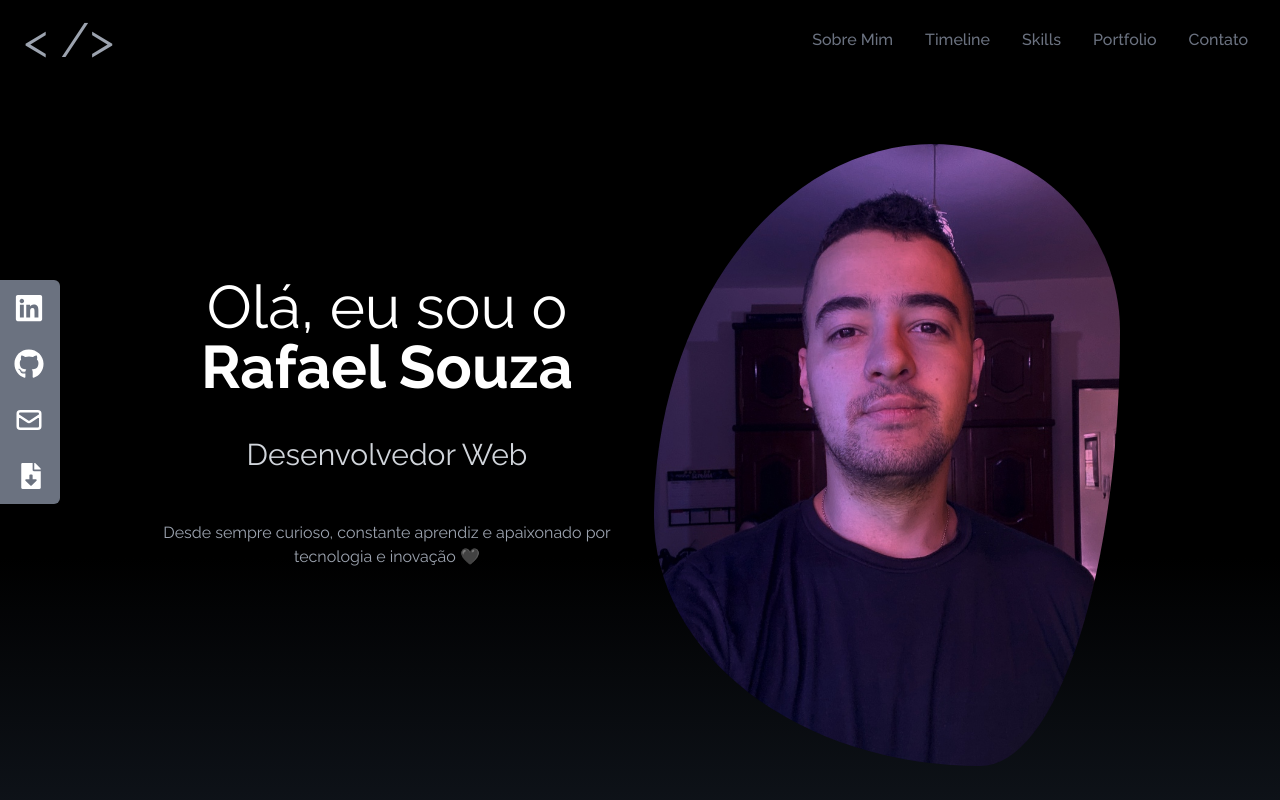
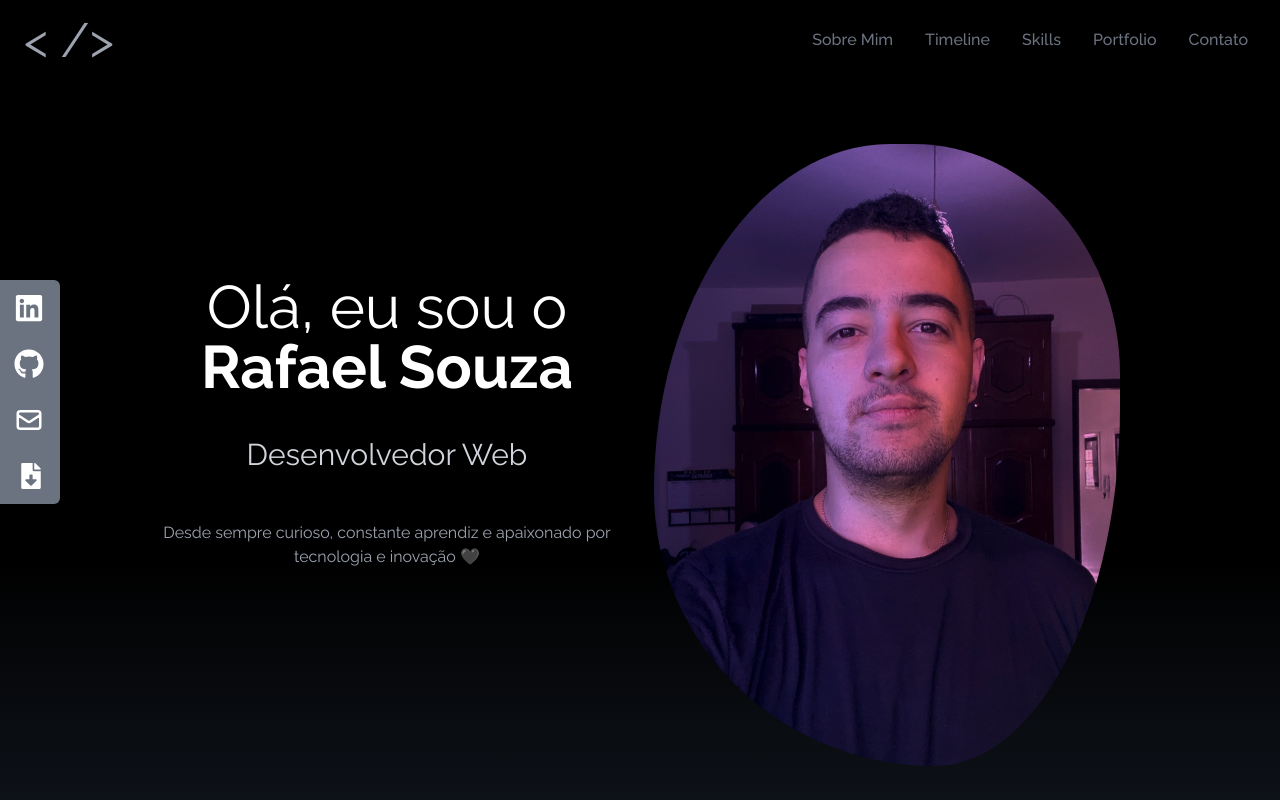
Before and after one commit to Rafael-Souza-97/portfolio, a React (Create React App) app: page / in a window 1280 px wide. Shown: the top 800 px of the page. Built offline with nearby package versions, Linux system fonts and the light colour scheme; the HTML template or start-up script is replaced by a standard one.

Commit message:
fix: Pequenas correções

```diff
--- a/src/components/Home.jsx
+++ b/src/components/Home.jsx
@@ -1,5 +1,5 @@
-import React from "react";
-import HeroImage from "../assets/hero/heroImage.png";
+import React from 'react'
+import heroImage from "../assets/hero/heroImage.png";
 import { BsChevronDoubleDown } from 'react-icons/bs';
 import { Link } from "react-scroll";
 import '../styles/Home.css';
@@ -26,9 +26,9 @@ const Home = () => {
 
         <div className="image-container">
           <img
-            src={HeroImage}
+            src={heroImage}
             alt="my profile"
-            className="rounded-2xl mx-auto w-5/6 md:w-full mt-36 image-effect"
+            className="rounded-2xl mx-auto w-5/6 md:w-full mt-36 image-effect hero"
           />
         </div>
       </div>
--- a/src/components/Portfolio.jsx
+++ b/src/components/Portfolio.jsx
@@ -63,7 +63,7 @@ const Portfolio = () => {
           </p>
         </div>
 
-        <div className="grid sm:grid-cols-2 md:grid-cols-3 gap-7 sm:px-8">
+        <div className="grid sm:grid-cols-2 md:grid-cols-3 gap-7 pt-10 sm:px-8">
           {projects.map(({ id, name, src, href, repository }) => (
             <div key={id} className="shadow-md shadow-gray-600 rounded-lg">
               <a href={href ? href : repository}>
--- a/src/styles/Home.css
+++ b/src/styles/Home.css
@@ -1,5 +1,6 @@
 .image-effect {
   animation: profile_animate 6s ease-in-out infinite 1s;
+  animation-delay: 2s;
 }
 
 @keyframes profile_animate {
```
Also changed, not shown: src/assets/loading.gif (added).
